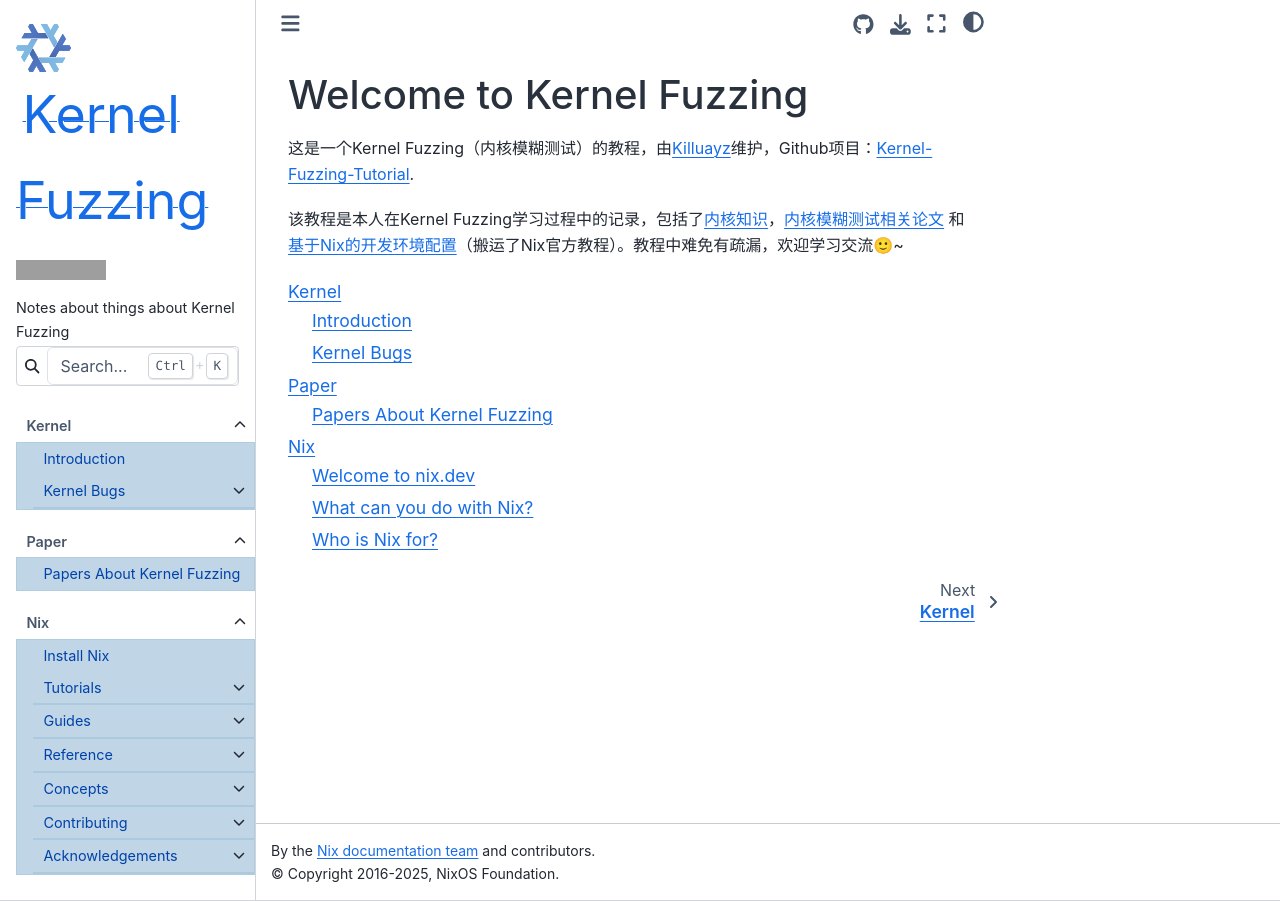
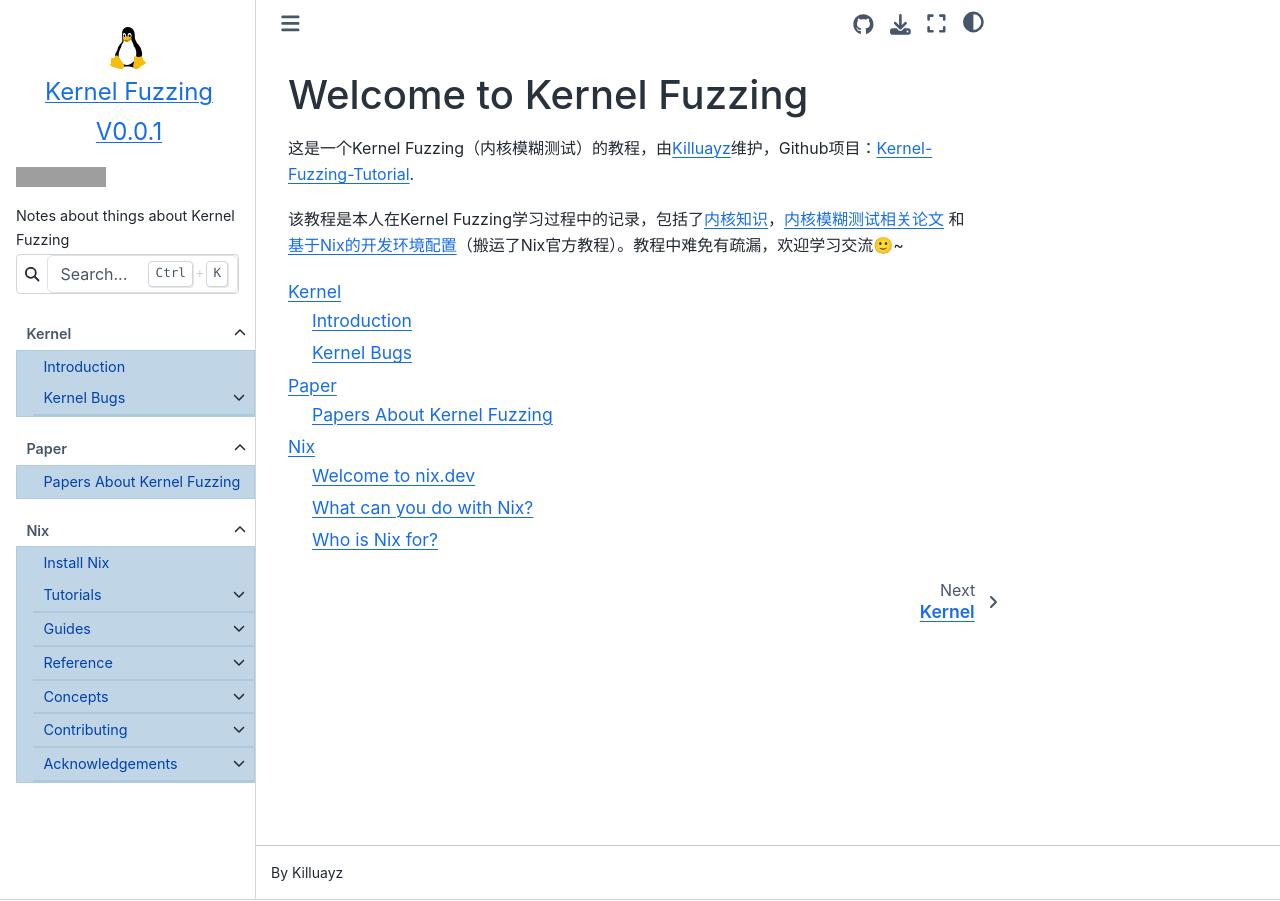
Before and after one commit to KilluaYZ/Kernel-Fuzzing-Tutorial, a Sphinx documentation site: the page built from book/source/index.md, in a window 1280 px wide. Built offline with Sphinx 7.4.7 and the Sphinx Book theme 1.1.4, drawn with Linux system fonts in a browser that asks for light colours; pages that are not in the unit, such as notebooks, are missing from menus; grey boxes are pictures that could not be loaded.

Commit message:
[0.0.1] 初始化book，调整about页面

```diff
--- a/book/source/_static/css/custom.css
+++ b/book/source/_static/css/custom.css
@@ -87,7 +87,7 @@
 
 .logo span {
   margin-left: 0.125em;
-  font-size: 3.25rem;
+  font-size: 1.5rem;
   vertical-align: middle;
 }
 
--- a/book/source/_templates/about.html
+++ b/book/source/_templates/about.html
@@ -1,10 +1,15 @@
 <div class="logo">
   <a href="/">
-    <img src="/_static/img/nix.svg" alt="">
-    <span>Kernel Fuzzing</span>
+    <div style="display: flex; flex-direction: column; justify-content: center; align-items: center;">
+      <img src="/_static/img/linux.svg" alt="">
+      <span>Kernel Fuzzing</span>
+      <span>V0.0.1</span>
+    </div>
   </a>
 </div>
 
-<iframe src="https://ghbtns.com/github-btn.html?user=nixos&repo=nix.dev&type=star&count=true&size=large" frameborder="0" scrolling="0" width="170" height="30" title="GitHub"></iframe>
+<iframe
+  src="https://ghbtns.com/github-btn.html?user=Killuayz&repo=Kernel-Fuzzing-Tutorial&type=star&count=true&size=large"
+  frameborder="0" scrolling="0" width="170" height="30" title="GitHub"></iframe>
 
 <p>Notes about things about Kernel Fuzzing</p>
--- a/book/source/conf.py
+++ b/book/source/conf.py
@@ -78,9 +78,12 @@
 master_doc = "index"
 
 # General information about the project.
-project = "nix.dev"
-author = "the <a href=\"https://nixos.org/community/teams/documentation\">Nix documentation team</a> and contributors."
-copyright = "2016-" + str(date.today().year) + ", NixOS Foundation"
+# project = "nix.dev"
+# author = "the <a href=\"https://nixos.org/community/teams/documentation\">Nix documentation team</a> and contributors."
+# copyright = "2016-" + str(date.today().year) + ", NixOS Foundation"
+project = "Kernel Fuzzing Tutorial"
+author = "Killuayz"
+copyright = ""
 
 # The version info for the project you're documenting, acts as replacement for
 # |version| and |release|, also used in various other places throughout the
```
Also changed, not shown: book/source/_static/img/linux.svg (added), book/source/favicon.png, 1 other file.
